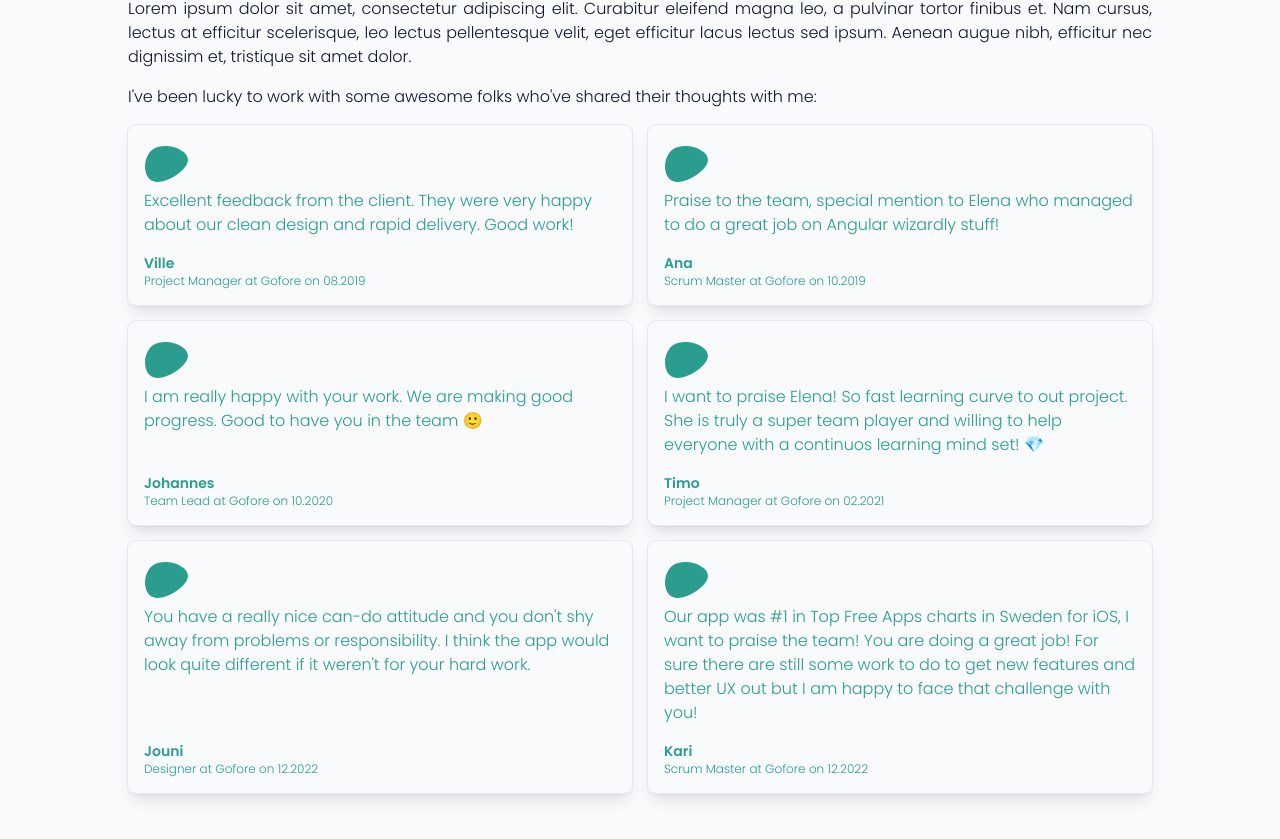
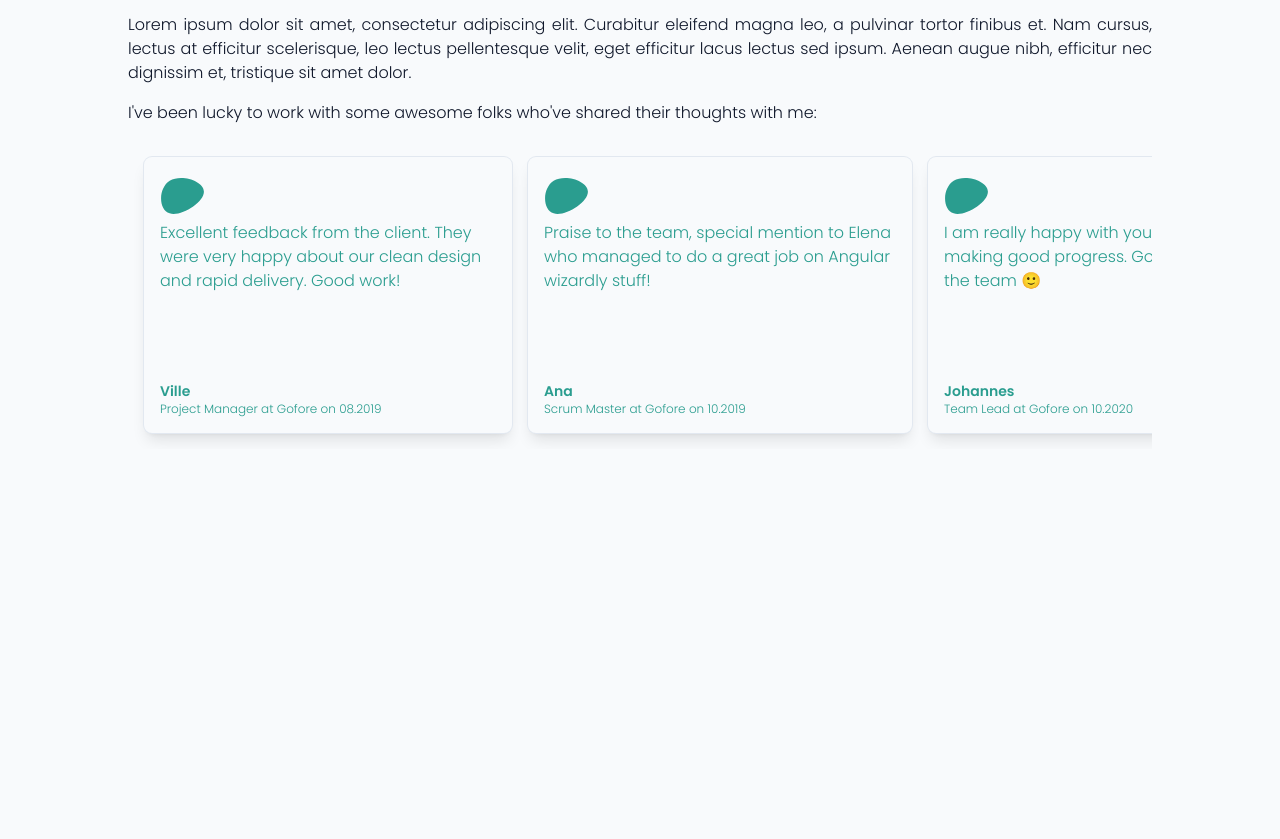
Before and after one commit to elenaorfe/elenaorfe-website, a Next.js app in the folder packages/@elenaorfe-client/: page /cover-letters/tailwindcss in a window 1280 px wide. Shown: the part 1779-2618 px from the top of the page. After the commit the page ends 2356 px from the top, so only its background shows below. Built offline with nearby package versions, Linux system fonts and the light colour scheme; some icons are missing.

Commit message:
Fix styling issues in Card, ContributionsCoverLetter, and MotivationCoverLetter components

```diff
--- a/packages/@elenaorfe-client/components/Card.tsx
+++ b/packages/@elenaorfe-client/components/Card.tsx
@@ -8,7 +8,7 @@ interface CardProps {
 const Card: React.FC<CardProps> = ({ children, hasShadow = true }) => {
 	return (
 		<div
-			className={`rounded-lg bg-[--color-background] ring-1 ring-[--color-text-inverted] ${hasShadow ? 'shadow-lg' : ''}`}
+			className={`h-full rounded-lg bg-[--color-background] ring-1 ring-[--color-text-inverted] ${hasShadow ? 'shadow-lg' : ''}`}
 		>
 			{children}
 		</div>
--- a/packages/@elenaorfe-client/components/ContributionsCoverLetter.tsx
+++ b/packages/@elenaorfe-client/components/ContributionsCoverLetter.tsx
@@ -13,7 +13,7 @@ const ContributionsCoverLetter: React.FC = () => {
 				that things weren&apos;t passing. Also untidy code formatting (courtesy
 				of neglecting Prettier) was a real eyesore.
 			</p>
-			<p className="mb-4 hyphens-auto text-justify">
+			<p className="mb-8 hyphens-auto text-justify">
 				I knew about pre-commit hooks, but I wanted a solution that ensured
 				developers couldn&apos;t skip running the unit tests and Prettier checks
 				before committing. That&apos;s when I got to know{' '}
--- a/packages/@elenaorfe-client/components/MotivationCoverLetter.tsx
+++ b/packages/@elenaorfe-client/components/MotivationCoverLetter.tsx
@@ -17,9 +17,14 @@ const MotivationCoverLetter: React.FC = () => {
 				I&apos;ve been lucky to work with some awesome folks who&apos;ve shared
 				their thoughts with me:
 			</p>
-			<div className="grid grid-cols-1 gap-4 md:grid-cols-2">
+			<div className="flex snap-x scroll-pl-4 gap-4 overflow-x-auto py-4">
 				{feedbackData.map((feedback) => (
-					<FeedbackCard key={feedback.id} feedback={feedback} />
+					<div
+						className="max-w-96 shrink-0 snap-center first:pl-4 last:pr-4"
+						key={feedback.id}
+					>
+						<FeedbackCard feedback={feedback} />
+					</div>
 				))}
 			</div>
 		</section>
```
